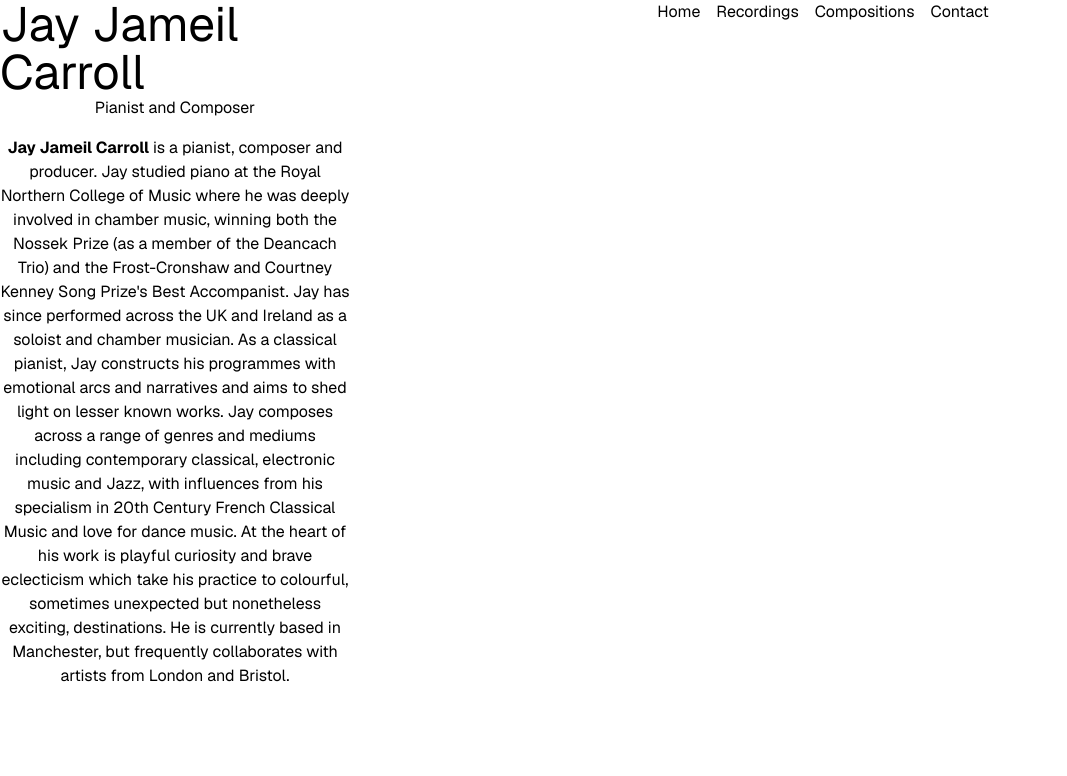
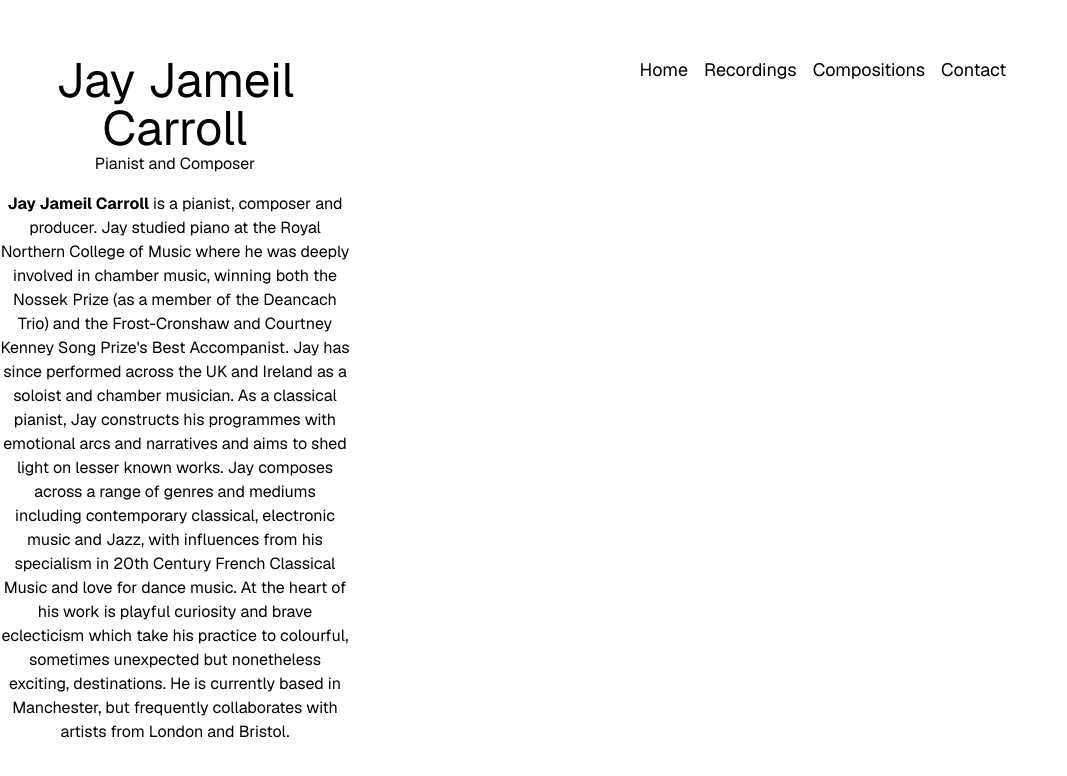
Before and after one commit to JJamC/artist-portfolio-next, a Next.js app: page / in a window 1280 px wide. Shown: the top 776 px of the page, without its empty margins (0-1067 px from the left). Built offline with nearby package versions, Linux system fonts and the light colour scheme.

Commit message:
refactored homepage

```diff
--- a/src/pages/components/Home.tsx
+++ /dev/null
@@ -1,13 +0,0 @@
-export default function Home() {
-    return (
-        <div>
-          <iframe
-            src={"https://www.youtube.com/embed/Xf_Mv3VpOjo?autoplay=1&mute=1"}
-            title="YouTube video"
-            allow="autoplay; encrypted-media"
-            allowFullScreen
-            style={{ width: "100%", height: "100%" }}
-          />
-        </div>
-      );
-    }
--- /dev/null
+++ b/src/pages/components/Homepage.tsx
@@ -0,0 +1,13 @@
+export default function HomePage() {
+    return (
+      <div className="aspect-[9/16w-80 justify-self-center] aspect-[9/16] w-80 justify-self-center sm:w-96 md:w-128">
+        <iframe
+          src={"https://www.youtube.com/embed/Xf_Mv3VpOjo?autoplay=1&mute=1"}
+          title="YouTube video"
+          allow="autoplay; encrypted-media"
+          allowFullScreen
+          className="h-full w-full"
+        />
+      </div>
+    );
+    }
--- a/src/pages/components/Navbar.tsx
+++ b/src/pages/components/Navbar.tsx
@@ -9,7 +9,7 @@ export default function Navbar({ setNav }: NavbarProps) {
   };
 
   return (
-    <nav className="flex gap-4 justify-self-center content-center">
+    <nav className="flex gap-4 justify-self-center content-center text-lg">
       <a
         href="#"
         onClick={(e) => {
--- a/src/pages/components/Page.tsx
+++ b/src/pages/components/Page.tsx
@@ -3,13 +3,13 @@ import Home from "..";
 import Compositions from "./Compositions";
 import Recordings from "./Recordings";
 import { useState } from "react";
+import HomePage from "./Homepage";
 
 interface PageProps {
   nav: string;
 }
 
 export default function Page({ nav }: PageProps) {
-
   if (nav === "Contact") {
     return (
       <div>
@@ -19,24 +19,14 @@ export default function Page({ nav }: PageProps) {
   }
 
   if (nav === "Compositions") {
-    return <Compositions/>
+    return <Compositions />;
   }
 
   if (nav === "Recordings") {
-    return <Recordings/>
+    return <Recordings />;
   }
 
   if (nav === "Home") {
-    return (
-      <div className="w-full h-full">
-        <iframe
-          src={"https://www.youtube.com/embed/Xf_Mv3VpOjo?autoplay=1&mute=1"}
-          title="YouTube video"
-          allow="autoplay; encrypted-media"
-          allowFullScreen
-          className="w-full h-full"
-        />
-      </div>
-    );
+    return <HomePage />;
   }
 }
--- a/src/pages/components/Title.tsx
+++ b/src/pages/components/Title.tsx
@@ -1,7 +1,7 @@
 export default function Title() {
   return (
     <div>
-      <h1 className="text-5xl">Jay Jameil Carroll</h1>
+      <h1 className="text-5xl text-center">Jay Jameil Carroll</h1>
       <h2 className="text-center">Pianist and Composer</h2>
     </div>
   );
--- a/src/pages/components/YouTubeEmbed.tsx
+++ b/src/pages/components/YouTubeEmbed.tsx
@@ -22,7 +22,7 @@ export default function YoutubeEmbed({
 
   return (
     <li
-      className="w-62 h-62 aspect-video overflow-hidden"
+      className="w-62 h-62 aspect-video overflow-hidden transition-transform transition-shadow duration-300 hover:scale-105 hover:shadow-[0_10px_30px_rgba(0,0,0,0.2)]"
     >
       {!isPlaying ? (
         <div onClick={handlePlay} className="h-full w-full">
--- a/src/pages/index.tsx
+++ b/src/pages/index.tsx
@@ -8,6 +8,7 @@ export default function Home() {
   const [nav, setNav] = useState("");
 
   return (
+    <div className="min-h-screen flex items-center justify-center">
     <div className="grid grid-cols-[minmax(350px,1fr)_3fr] gap-4">
       <div className="grid-span-1 justify-self-center">
         <Title />
@@ -24,6 +25,7 @@ export default function Home() {
       <div className="grid-span-2">
         <Page nav={nav} />
       </div>
-    </div>
+      </div>
+      </div>
   );
 }
```
